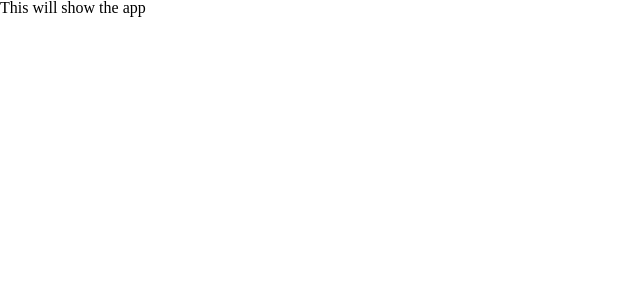
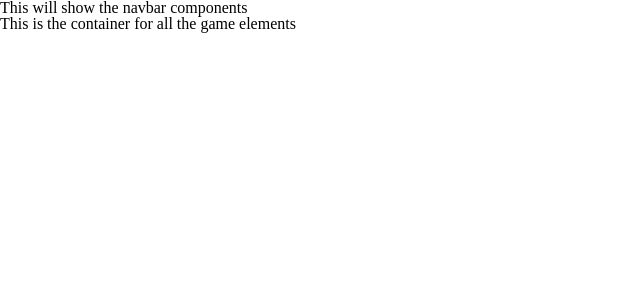
Before and after one commit to CSEU3-mud-sama/front-end, a React (Create React App) app: page / in a window 1280 px wide. Shown: the top 300 px of the page, without its empty margins (0-640 px from the left). Built offline with nearby package versions, Linux system fonts and the light colour scheme.

Commit message:
Add Game Components

```diff
--- a/src/App.js
+++ b/src/App.js
@@ -1,8 +1,14 @@
 import React from "react";
+
+import NavBar from './components/NavBar'
+import Game from './components/Game'
 
 function App() {
   return (
-    <div>This will show the app</div>
+    <div className='app'>
+      <NavBar />
+      <Game />
+    </div>
   );
 }
 
--- /dev/null
+++ b/src/components/Game.jsx
@@ -0,0 +1,9 @@
+import React from 'react';
+
+function Game() {
+    return (
+        <div>This is the container for all the game elements</div>
+    );
+}
+
+export default Game;
```
